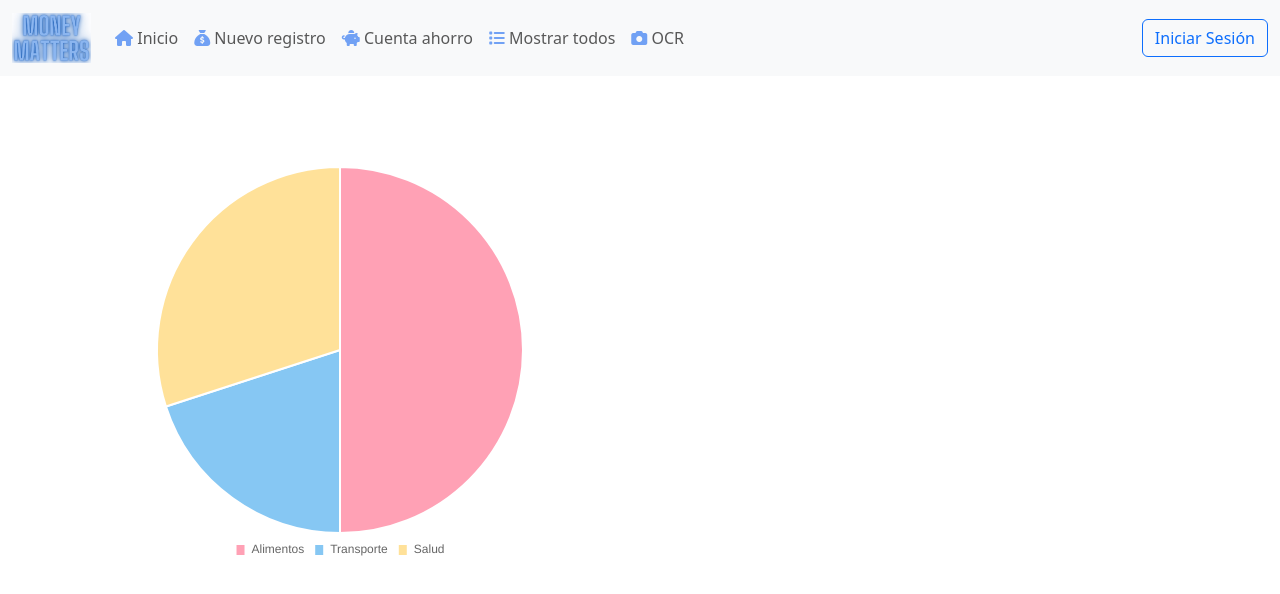
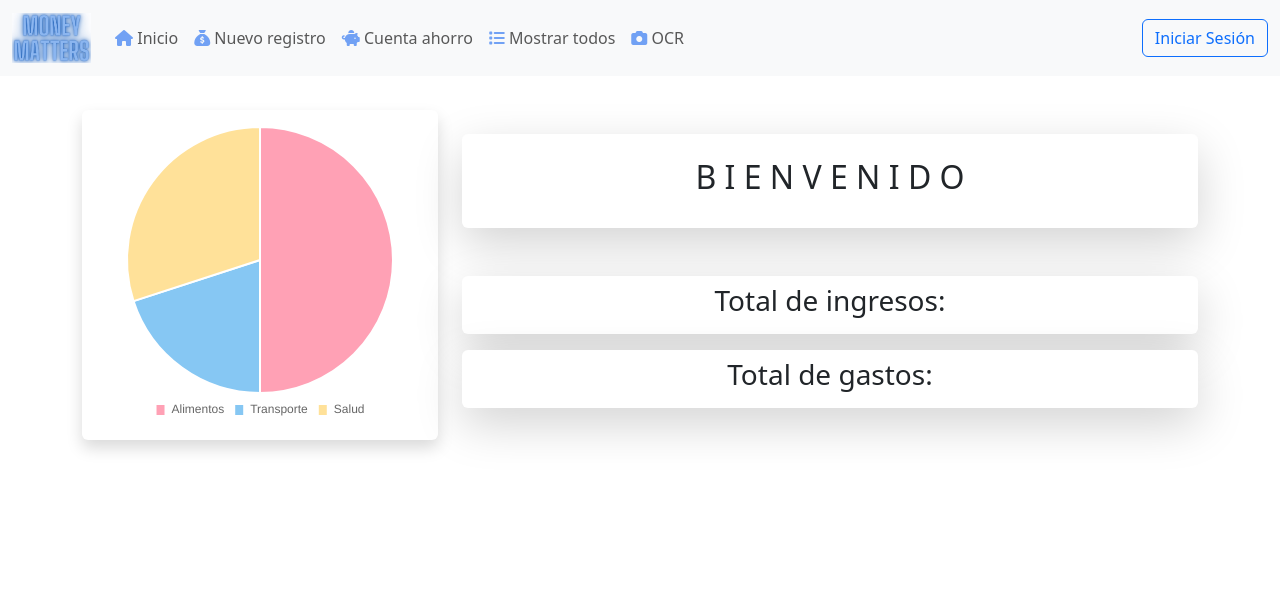
Before and after one commit to jacquelr/money-matters, a React (Create React App) app: page / in a window 1280 px wide. Shown: the top 594 px of the page. Built offline with nearby package versions, Linux system fonts and the light colour scheme.

Commit message:
modificacion inicio

```diff
--- a/src/views/Inicio.js
+++ b/src/views/Inicio.js
@@ -37,12 +37,29 @@ function Inicio() {
   return (
 
     <div>
-        <Sidebar />
-        <br/><br/><br/><br/>
-        <div className="pie-chart">
-          <Pie data={data} options={options} style={{width: '600px', height: '400px', position: 'relative', top: '50px', left: '-300px'}}/>
+      <Sidebar />
+      <div className='container' style={{marginTop:'110px'}}>
+        <div className='row'>
+          <div className='col-4'>
+            <div className='shadow p-3 mb-5 bg-white rounded' style={{height:'330px'}}>
+              <div className="pie-chart" style={{height:'300px'}}>
+                <Pie data={data} options={options}/>
+              </div>
+            </div>
+          </div>
+          <div className='col-8'>
+          <div className='shadow-lg p-4 mt-4 mb-5 bg-white rounded'>
+              <h2> B I E N V E N I D O </h2>
+            </div>
+            <div className='shadow-lg p-2 mb-3 bg-white rounded'>
+              <h3> Total de ingresos: </h3>
+            </div>
+            <div className='shadow-lg p-2 mb-3 bg-white rounded'>
+            <h3> Total de gastos: </h3>
+            </div>
+          </div>
         </div>
-
+      </div>
     </div>
   )
 }
```
